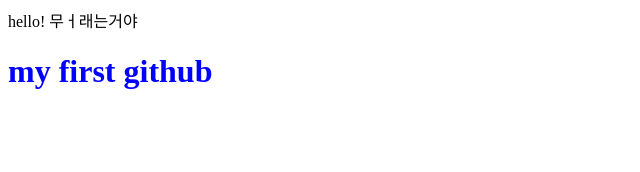
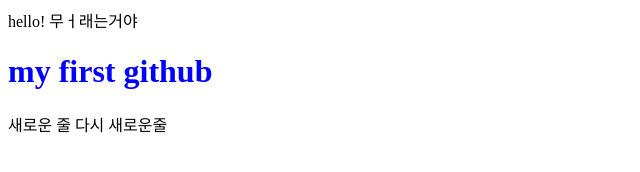
Before and after one commit to kjuni1914/WebProgramming, a plain HTML site: page index.html in a window 1280 px wide. Shown: the whole page, without its empty margins (0-640 px from the left). Drawn offline with Linux system fonts and the light colour scheme.

Commit message:
asdfasdf

```diff
--- a/index.html
+++ b/index.html
@@ -8,5 +8,6 @@
     <body>
         hello! 무ㅓ래는거야
         <h1 style="color: blue">my first github</h1>
+        새로운 줄 다시 새로운줄
     </body>
 </html>
```
